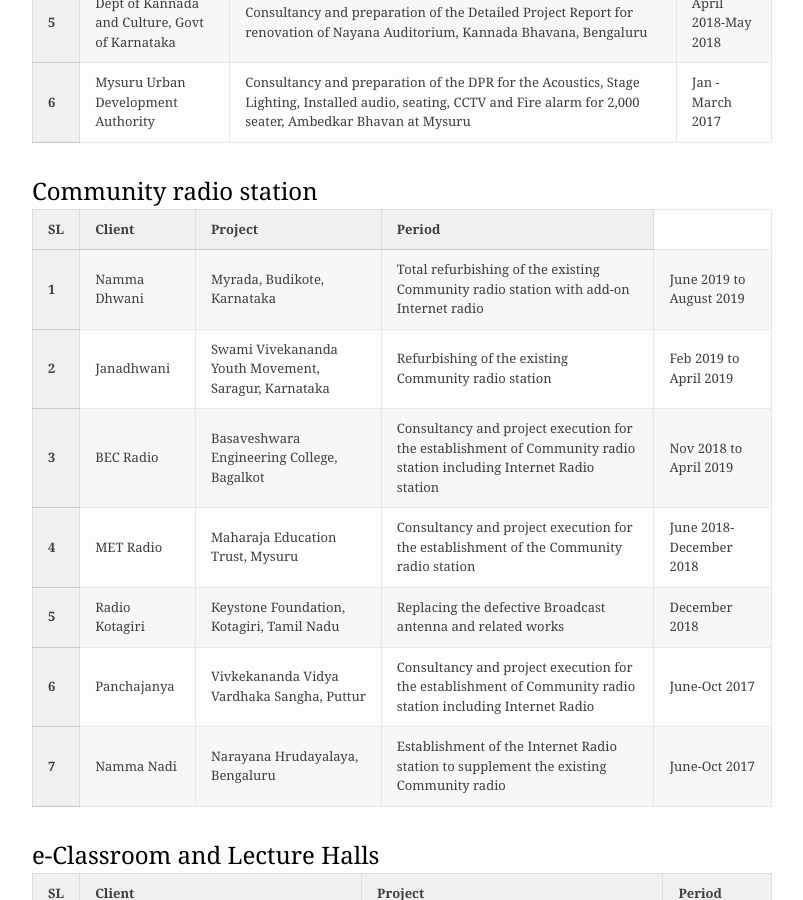
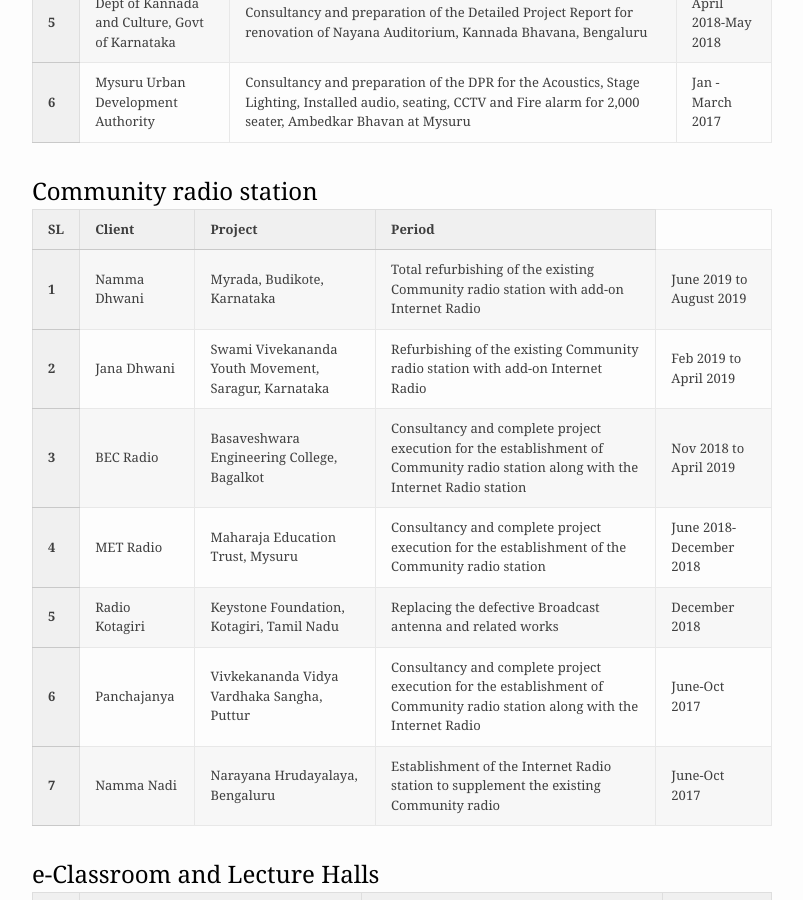
Before and after one commit to VarpasMedia/VarpasMedia.github.io, a Jekyll site: the page built from Projects.md, in a window 1280 px wide and 900 px high, scrolled down 708 px. Shown: the whole window, without its empty margins (238-1041 px from the left). Built offline with Jekyll 4.4.1, drawn with Linux system fonts in a browser that asks for light colours; our own code applies the rules of GitHub Pages for plain Markdown files.

Commit message:
Update Projects.md

```diff
--- a/Projects.md
+++ b/Projects.md
@@ -83,15 +83,15 @@ Community radio station
          <th>1</th>
         <td> Namma Dhwani</td>
         <td> Myrada, Budikote, Karnataka</td>
-        <td> Total refurbishing of the existing Community radio station with add-on Internet radio</td>
+        <td> Total refurbishing of the existing Community radio station with add-on Internet Radio</td>
         <td> June 2019 to August 2019</td>
     </tr>
 
     <tr>
         <th>2</th>
-        <td> Janadhwani</td>
+        <td> Jana Dhwani</td>
         <td> Swami Vivekananda Youth Movement, Saragur, Karnataka</td>
-        <td>Refurbishing of the existing Community radio station</td>
+        <td>Refurbishing of the existing Community radio station with add-on Internet Radio</td>
         <td>Feb 2019 to April 2019</td>
     </tr>
 
@@ -99,7 +99,7 @@ Community radio station
 	<th>3</th>
         <td> BEC Radio</td>
         <td>Basaveshwara Engineering College, Bagalkot</td>
-        <td>Consultancy and project execution for the establishment of Community radio station including Internet Radio station</td>
+        <td>Consultancy and complete project execution for the establishment of Community radio station along with the Internet Radio station</td>
         <td>Nov 2018 to April 2019</td>
     </tr>
 
@@ -107,7 +107,7 @@ Community radio station
 	<th>4</th>
         <td>MET Radio</td>
         <td>Maharaja Education Trust, Mysuru</td>
-        <td>Consultancy and project execution for the establishment of the Community radio station</td>
+        <td>Consultancy and complete project execution for the establishment of the Community radio station</td>
         <td>June 2018-December 2018</td>
     </tr>
 
@@ -124,7 +124,7 @@ Community radio station
         <th>6</th>
 	<td>Panchajanya</td>
 	<td>Vivkekananda Vidya Vardhaka Sangha, Puttur</td>
-        <td>Consultancy and project execution for the establishment of Community radio station including Internet Radio</td>
+        <td>Consultancy and complete project execution for the establishment of Community radio station along with the Internet Radio</td>
         <td>June-Oct 2017</td>
     </tr>
 
```
